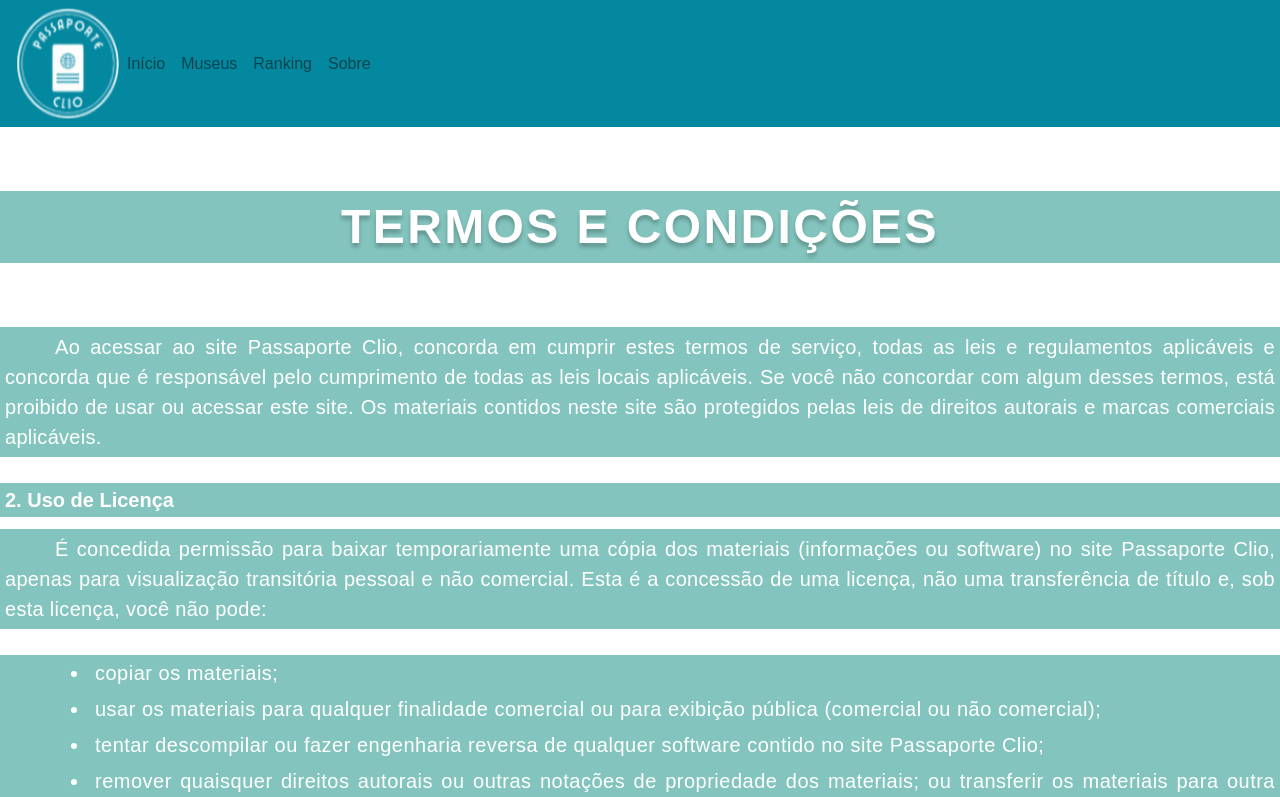
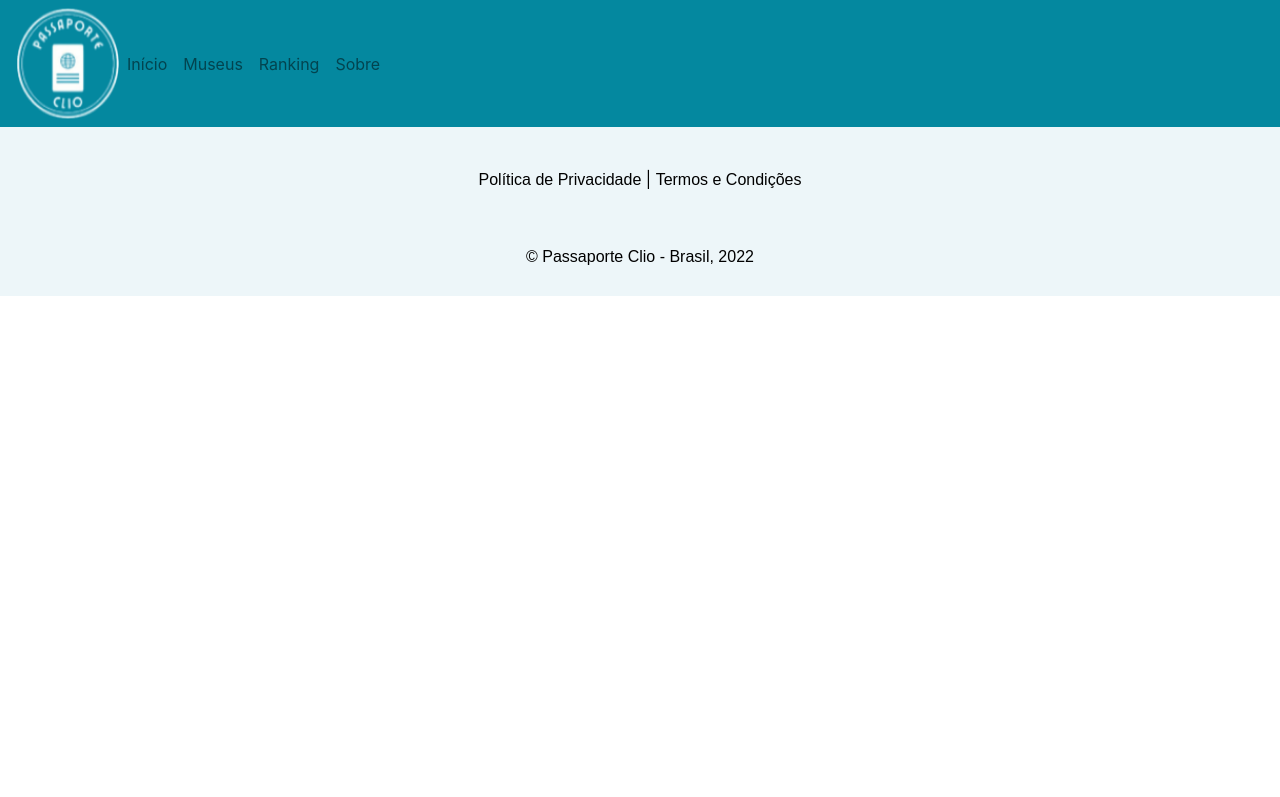
Before and after one commit to bela-mad/projetoclio, an Angular app: page / in a window 1280 px wide. Shown: the top 797 px of the page. Built offline with nearby package versions, Linux system fonts and the light colour scheme.

Commit message:
criada arquitetura de rotas

```diff
--- a/src/app/app-routing.module.ts
+++ b/src/app/app-routing.module.ts
@@ -1,7 +1,15 @@
 import { NgModule } from '@angular/core';
 import { RouterModule, Routes } from '@angular/router';
+import { LoginComponent } from './area-deslogada/login/login.component';
+import { PoliticaPrivacidadeComponent } from './core/politica-privacidade/politica-privacidade.component';
+import { TermosCondicoesComponent } from './core/termos-condicoes/termos-condicoes.component';
 
-const routes: Routes = [];
+const routes: Routes = [
+  { path: '', component: LoginComponent },
+  { path: 'termos-condicoes', component: TermosCondicoesComponent },
+  { path: 'politica-privacidade', component: PoliticaPrivacidadeComponent }
+
+];
 
 @NgModule({
   imports: [RouterModule.forRoot(routes)],
--- a/src/app/app.component.html
+++ b/src/app/app.component.html
@@ -1 +1 @@
-<app-termos-condicoes></app-termos-condicoes>
+<router-outlet></router-outlet>
--- a/src/app/area-deslogada/login/login.component.html
+++ b/src/app/area-deslogada/login/login.component.html
@@ -1 +1,2 @@
 <app-nav-bar></app-nav-bar>
+<app-footer></app-footer>
--- a/src/app/core/footer/footer.component.html
+++ b/src/app/core/footer/footer.component.html
@@ -11,8 +11,8 @@
     </li>
   </ul>
 
-  <p> <a class="politermos" href="politicadeprivacidade.html" target="_blank">Política de Privacidade</a> &emsp;|&emsp;
-    <a class="politermos" href="termosecondiçoes.html" target="_blank">Termos e Condições</a> </p>
+  <p> <a class="politermos" routerLink="/politica-privacidade">Política de Privacidade</a> &emsp;|&emsp;
+    <a class="politermos" routerLink="/termos-condicoes">Termos e Condições</a> </p>
 
   <p class="creditos">
     &copy; Passaporte Clio - Brasil, 2022
--- a/src/app/core/nav-bar/nav-bar.component.html
+++ b/src/app/core/nav-bar/nav-bar.component.html
@@ -1,5 +1,5 @@
 <nav class="navbar navbar-expand-lg navbar-light" style="background-color: #04889F;">
-  <a href="#">
+  <a href="">
     <img src="assets/logo(branca-semfundo).png" width="103" height="111" alt="Passaporte Clio">
   </a>
   <div class="collapse navbar-collapse" id="navbarNavAltMarkup">
```
